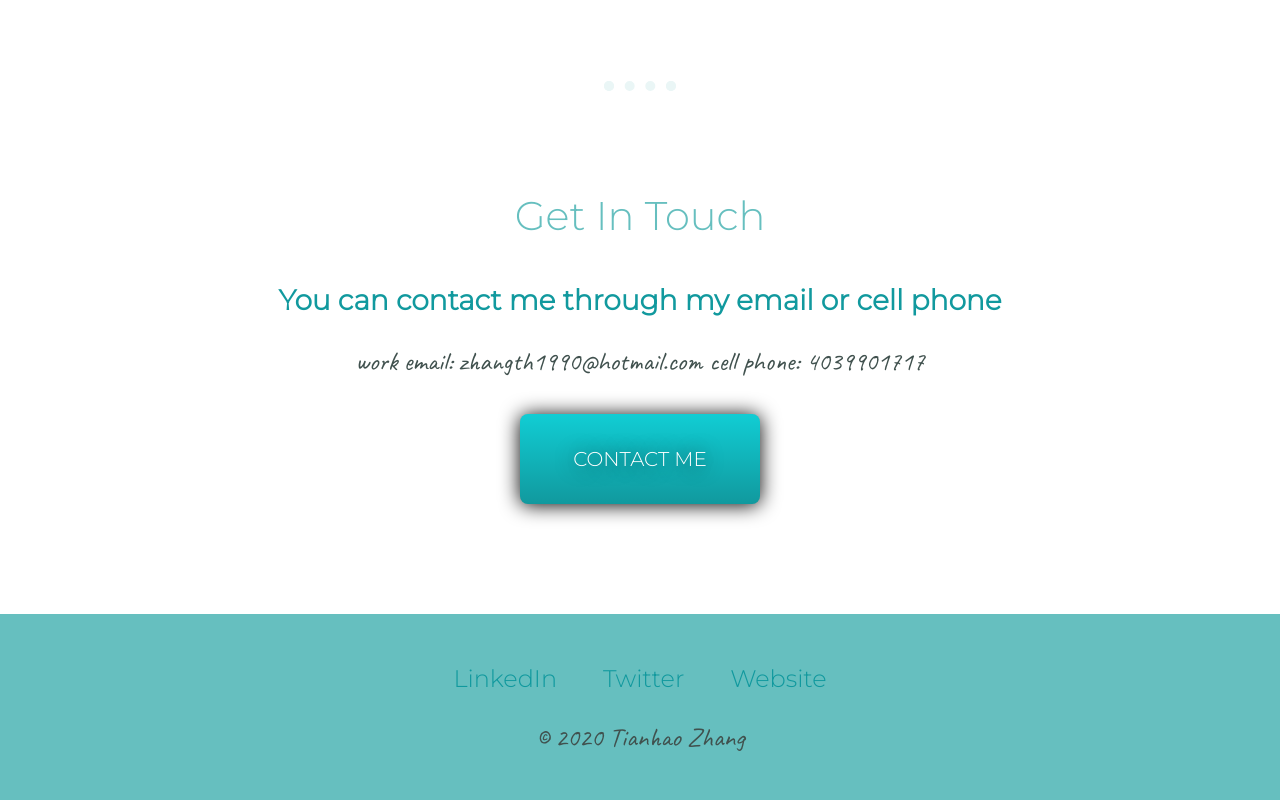
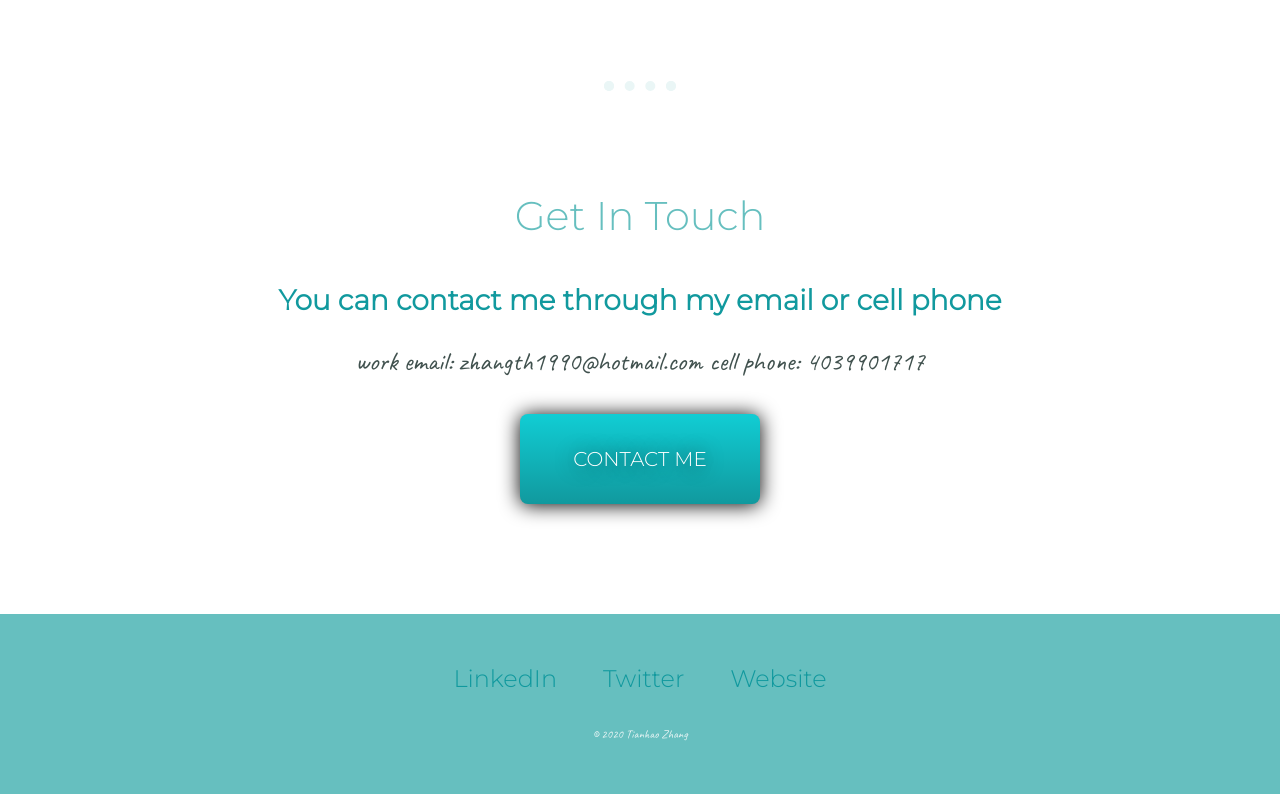
Before and after one commit to fogset/CSS-My-Site, a plain HTML site: page index.html in a window 1280 px wide. Shown: the part 2130-2930 px from the top of the page. Drawn offline with Linux system fonts and the light colour scheme.

Commit message:
final look of personal site

```diff
--- a/css/styles.css
+++ b/css/styles.css
@@ -74,6 +74,12 @@ a:hover{
   left:400px;
   bottom: 300px;
 }
+.copyright{
+  color: #EAF6F6;
+  font-size: 0.75rem;
+  padding: 20px 0;
+}
+
 .Unity{
   width: 50%;
   height: auto;
--- a/index.html
+++ b/index.html
@@ -52,7 +52,7 @@
       <a class="footer-link" href="https://www.linkedin.com/">LinkedIn</a>
       <a class="footer-link" href="https://twitter.com/">Twitter</a>
       <a class="footer-link" href="https://www.appbrewery.co/">Website</a>
-      <p>© 2020 Tianhao Zhang</p>
+      <p class="copyright">© 2020 Tianhao Zhang</p>
     </div>
 
   </body>
```
